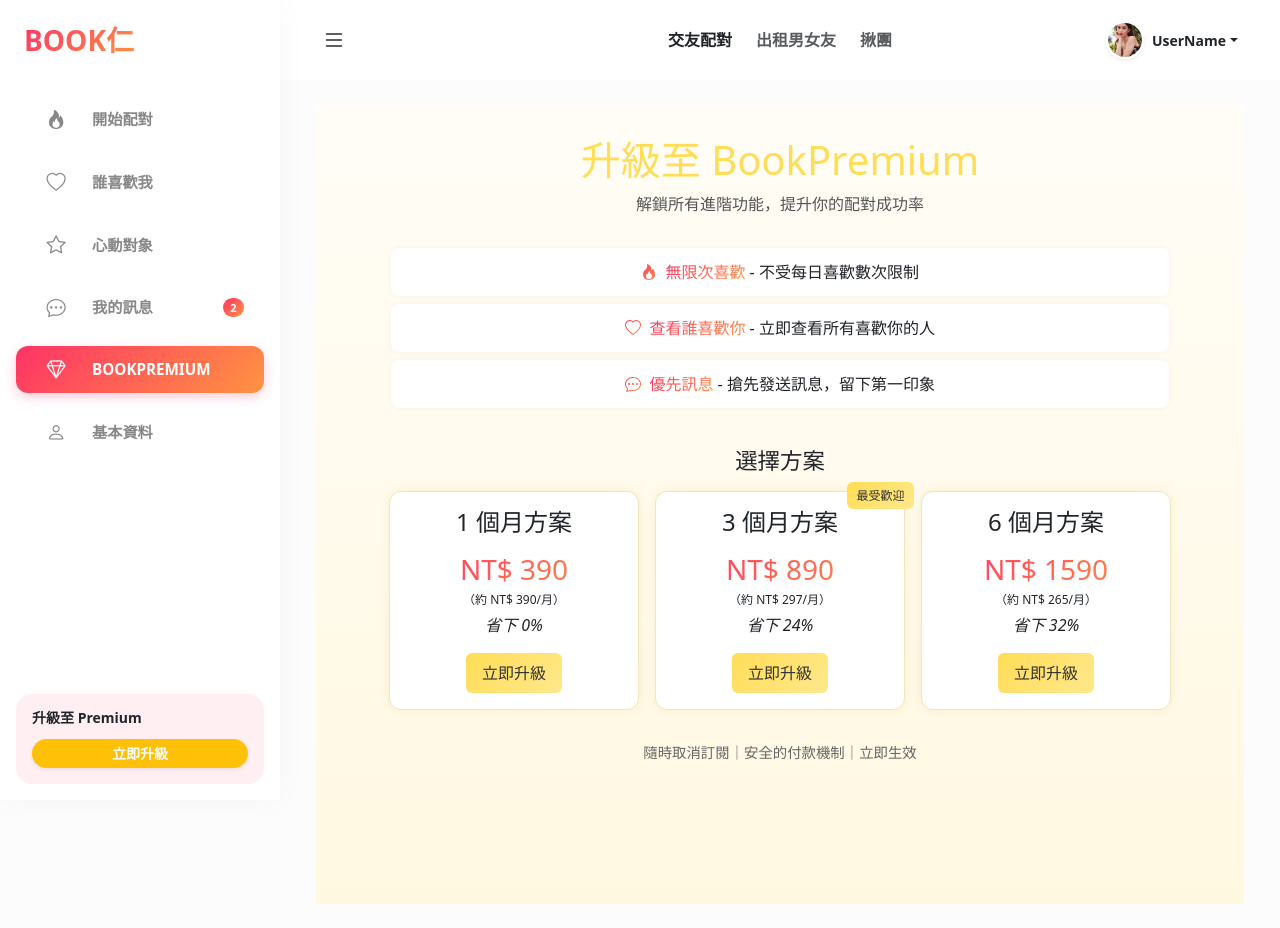
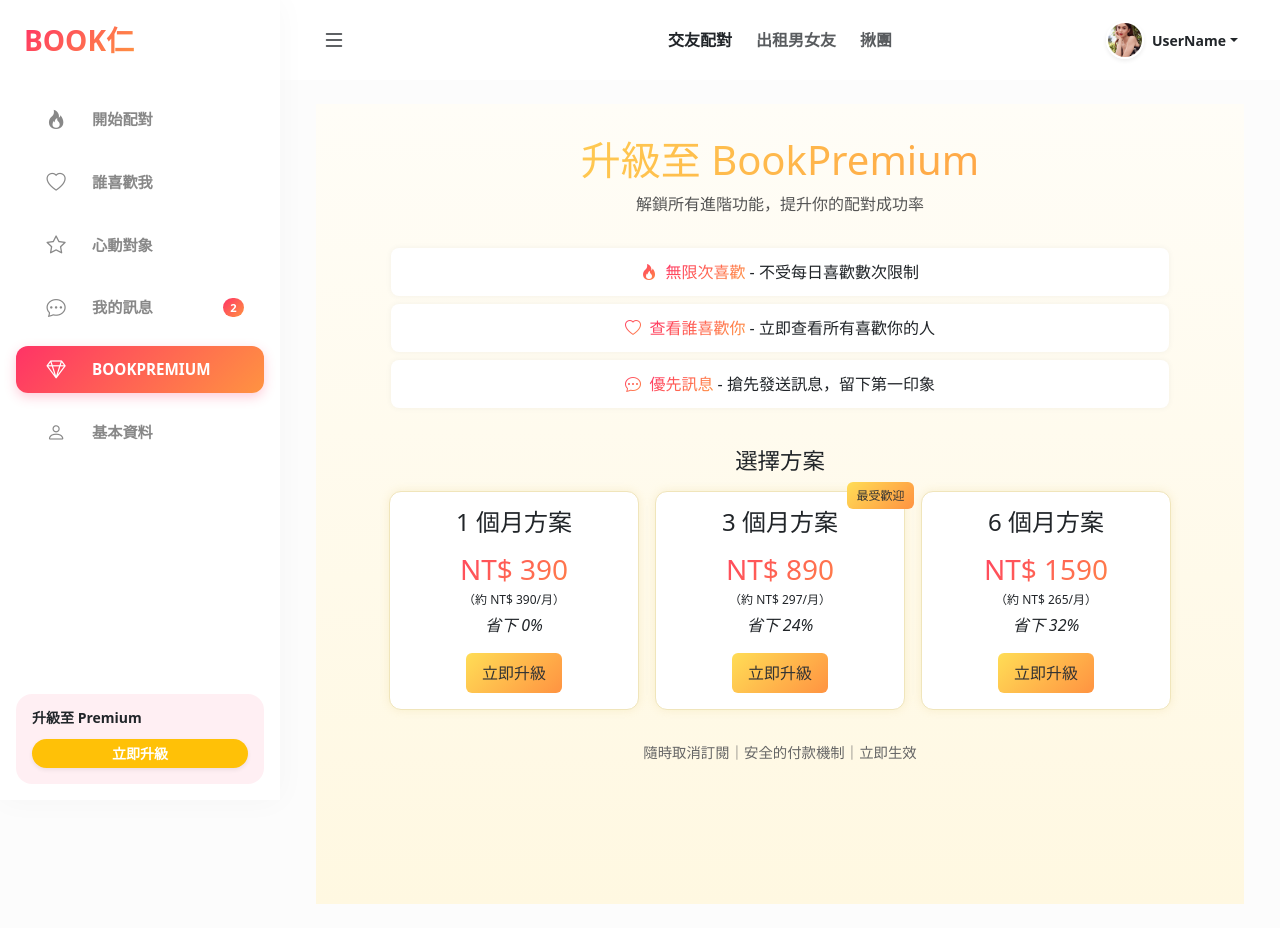
Before and after one commit to XuFengRu/booknum-vue, a Vue app: page /member/dating/bookpremium in a window 1280 px wide. Built offline with nearby package versions, Linux system fonts and the light colour scheme.

Commit message:
修改bookPreMium顏色

```diff
--- a/src/components/datingCard.vue
+++ b/src/components/datingCard.vue
@@ -65,7 +65,7 @@
       class="like"
       @click="handleLike"
     >
-      <i class="bi bi-heart-fill"></i>
+      <i class="bi bi-heart-fill" style="padding-top: 5px"></i>
     </button>
   </div>
 </template>
--- a/src/views/Member/Dating/DatingBookpremium.vue
+++ b/src/views/Member/Dating/DatingBookpremium.vue
@@ -102,7 +102,9 @@
 
 
 h1 {
-  color: #ffdd56;
+background: linear-gradient(135deg, #ffdd56, var(--color-secondary));
+-webkit-background-clip: text;
+-webkit-text-fill-color: transparent;
   margin-bottom: 0.5rem;
 }
 
@@ -177,7 +179,7 @@
   position: absolute;
   top: -10px;
   right: -10px;
-  background: linear-gradient(135deg, #ffdd56, #ffe88c);
+  background: linear-gradient(135deg, #ffdd56, var(--color-secondary));
   color: #333;
   padding: 0.3rem 0.6rem;
   border-radius: 6px;
@@ -191,7 +193,7 @@
 
 
 .upgrade-btn {
-  background: linear-gradient(135deg, #ffdd56, #ffe88c);
+  background: linear-gradient(135deg, #ffdd56, var(--color-secondary));
   color: #333;
   border: none;
   border-radius: 6px;
--- a/src/views/Member/Dating/DatingInfo.vue
+++ b/src/views/Member/Dating/DatingInfo.vue
@@ -32,7 +32,7 @@
           </div>
         </div>
 
-        <!-- 改成兩個小卡片 -->
+
         <div class="stats-section">
           <div class="stat-card">
             <i class="bi bi-person-check"></i>
--- a/src/views/Member/Dating/DatingLikes.vue
+++ b/src/views/Member/Dating/DatingLikes.vue
@@ -224,13 +224,17 @@
 
 .diamond {
   font-size: 2rem;
-  color: #ffdd56;
+  background: linear-gradient(135deg, #ffdd56, var(--color-secondary));
+-webkit-background-clip: text;
+-webkit-text-fill-color: transparent;
   margin-top: 2.5rem;
 }
 .locked-text {
   font-weight: bold;
   margin-top: 0.5rem;
-  color: #ffdd56;
+  background: linear-gradient(135deg, #ffdd56, var(--color-secondary));
+-webkit-background-clip: text;
+-webkit-text-fill-color: transparent;
   font-size: 1.2rem;
 }
 .locked-sub {
@@ -243,7 +247,7 @@
   padding: 0.4rem 1rem;
   border-radius: 6px;
   cursor: pointer;
-  background-color: #ffdd56;
+  background: linear-gradient(135deg, #ffdd56, var(--color-secondary));
 }
 .upgrade-btn:hover {
   background: linear-gradient(135deg, #fed11b, #ffde69);
@@ -278,7 +282,6 @@
   display: flex;
   justify-content: center;
   align-items: flex-start; /* 卡片靠上顯示 */
-  padding-top: 2rem;
 }
 
 
```
